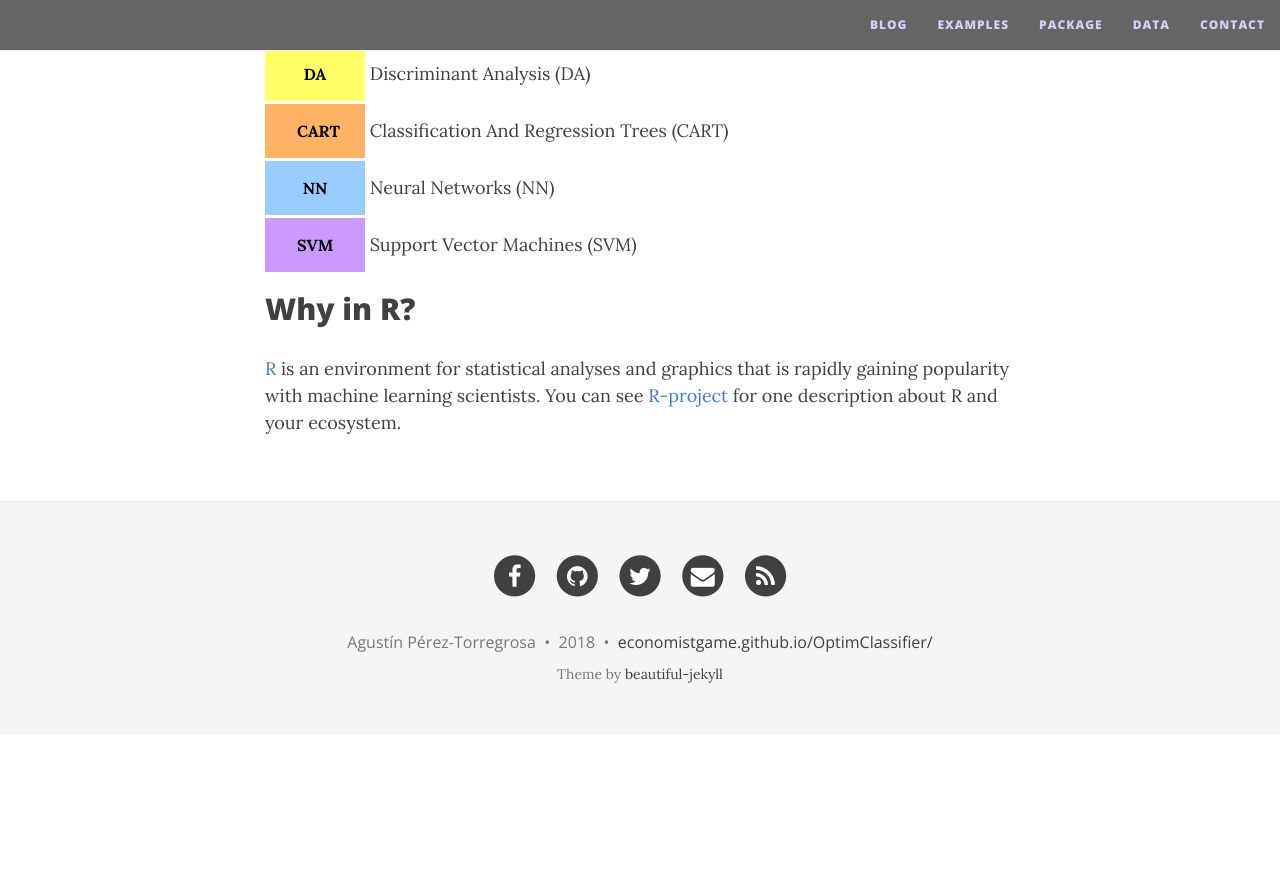
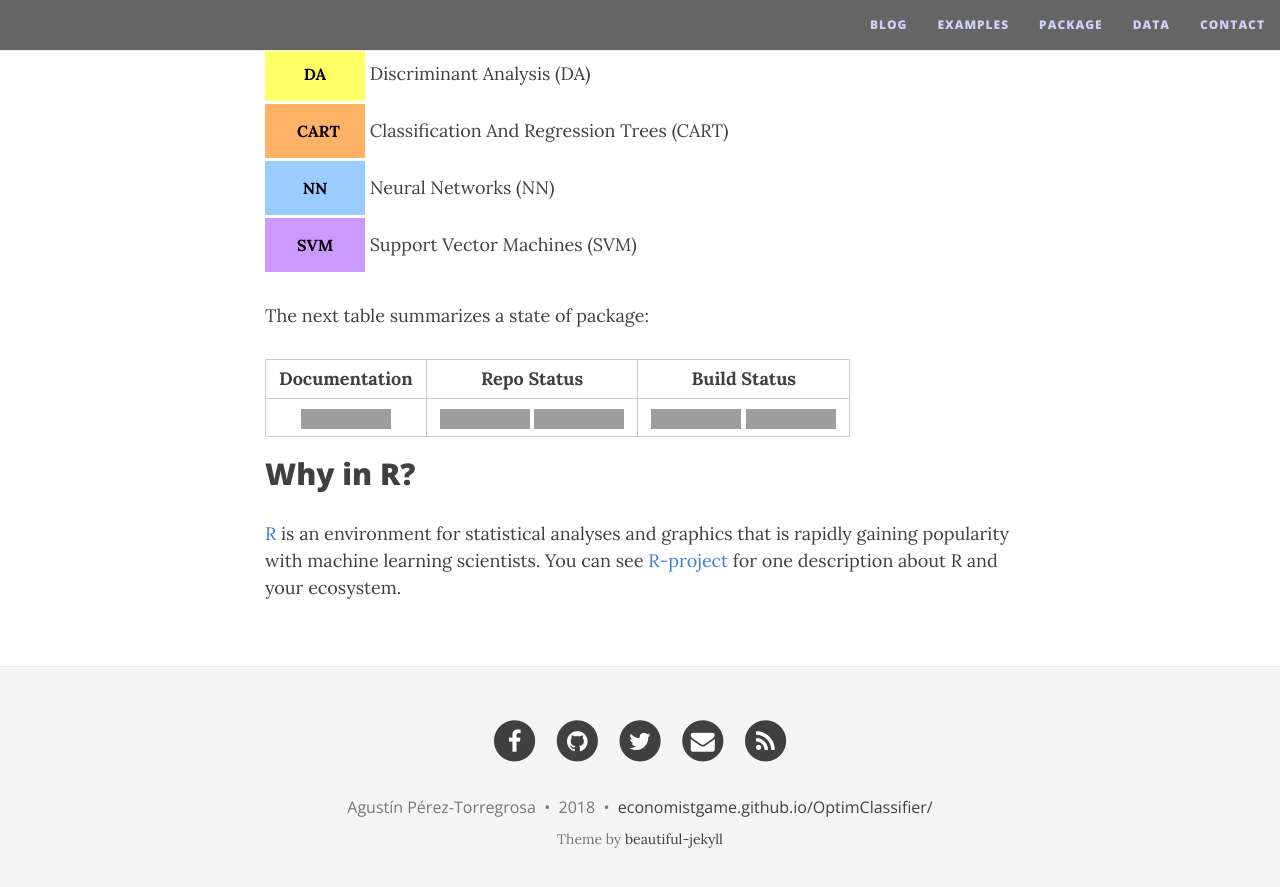
Before and after one commit to economistgame/OptimClassifier, a Jekyll site: the page built from index.md, in a window 1280 px wide and 900 px high, scrolled down 703 px. Shown: the top 887 px of the window. Built offline with Jekyll 4.4.1, drawn with Linux system fonts in a browser that asks for light colours; nearby versions of some CDN libraries; before the commit the page ends 1438 px from its top, so only the background shows below that; grey boxes are pictures that could not be loaded.

Commit message:
Update index.md

```diff
--- a/index.md
+++ b/index.md
@@ -13,5 +13,30 @@ Patterns searching and binary classification in economic and financial data is a
 <p class="index-method"><button class="index-button NN-button">NN</button> Neural Networks (NN) </p>
 <p class="index-method"><button class="index-button SVM-button">SVM</button> Support Vector Machines (SVM) </p>
 
+
+
+The next table summarizes a state of package:
+
+| **Documentation** | **Repo Status** | **Build Status** |
+|:---:|:---:|:---:|
+| [![][docs-img]][docs-url] | [![][CRAN-Version-img]][CRAN-Version-url] [![][MRAN-Version-img]][MRAN-Version-url] |  [![][travis-img]][travis-url]  [![][codecov-img]][codecov-url] |
+
+[docs-img]: https://img.shields.io/badge/docs-latest-blue.svg
+[docs-url]: http://economistgame.github.io/OptimClassifier
+
+[CRAN-Version-img]: https://www.r-pkg.org/badges/version/OptimClassifier
+[CRAN-Version-url]: https://cran.r-project.org/web/packages/OptimClassifier/
+[MRAN-Version-img]: https://img.shields.io/badge/MRAN-0.1.2-green.svg
+[MRAN-Version-url]: https://mran.microsoft.com/package/OptimClassifier
+
+
+[travis-img]: https://travis-ci.org/economistgame/OptimClassifier.svg?branch=master
+[travis-url]: https://travis-ci.org/economistgame/OptimClassifier
+[codecov-img]: https://ci.appveyor.com/api/projects/status/f3h44m7jwr8ms9tf?svg=true
+[codecov-url]: https://ci.appveyor.com/project/economistgame/optimclassifier
+
+
+
+
 ## Why in R?
 [R](https://www.r-project.org/)  is an environment for statistical analyses and graphics that is rapidly gaining popularity with machine learning scientists. You can see [R-project](https://www.r-project.org/about.html) for one description about R and your ecosystem.
```
